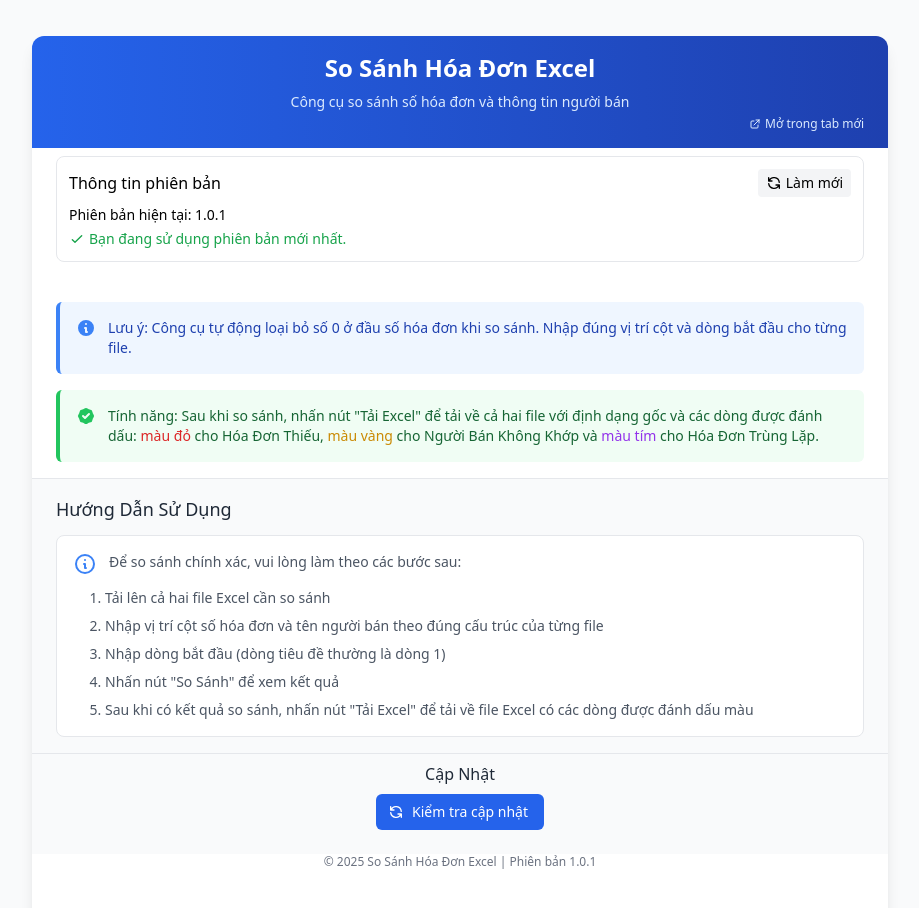
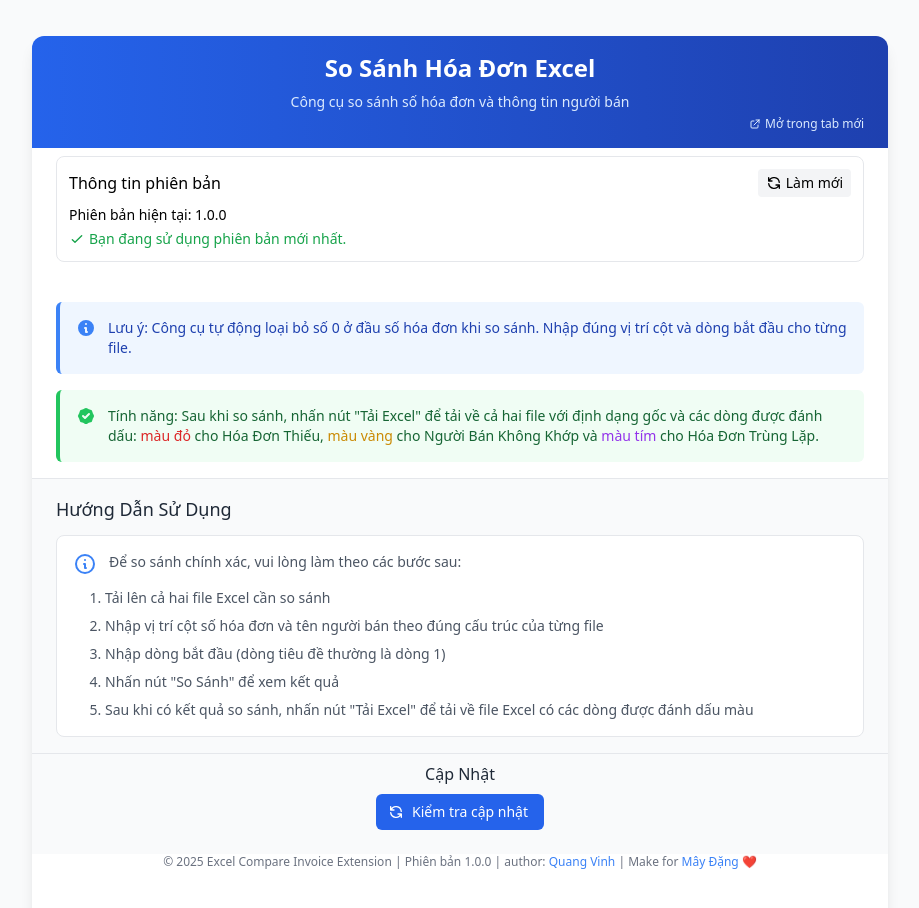
Before and after one commit to phamquangvinhfpt/invoice-compare-react-extension, a React app: page / in a window 1280 px wide. Shown: the top 908 px of the page, without its empty margins (180-1099 px from the left). Built offline with nearby package versions, Linux system fonts and the light colour scheme; no server answers.

Commit message:
release new version

```diff
--- a/package.json
+++ b/package.json
@@ -1,6 +1,6 @@
 {
   "name": "invoice-compare-react-extension",
-  "version": "1.0.1",
+  "version": "1.0.0",
   "description": "So sánh số hóa đơn và thông tin người bán giữa hai file Excel sử dụng React & TypeScript",
   "scripts": {
     "start": "webpack --watch --progress --config webpack.dev.js",
--- a/src/components/InfoSection.tsx
+++ b/src/components/InfoSection.tsx
@@ -87,7 +87,7 @@ const InfoSection: React.FC = () => {
       </div>
 
       <div className="text-center pb-4 text-xs text-gray-500">
-        © 2025 So Sánh Hóa Đơn Excel | Phiên bản {version}
+        © 2025 Excel Compare Invoice Extension | Phiên bản {version} | author: <a href="https://www.facebook.com/PhamQuangVinh2002" style={{ color: '#3b82f6', textDecoration: 'none' }} target="_blank" rel="noopener noreferrer">Quang Vinh</a> | Make for <a href="https://www.facebook.com/may18102002" style={{ color: '#3b82f6', textDecoration: 'none' }} target="_blank" rel="noopener noreferrer">Mây Đặng</a> ❤️
       </div>
     </>
   );
--- a/src/version.json
+++ b/src/version.json
@@ -1,5 +1,5 @@
 {
-  "version": "1.0.1",
-  "buildDate": "2025-05-18T20:29:36.441Z",
+  "version": "1.0.0",
+  "buildDate": "2025-05-18T20:49:03.432Z",
   "releaseNotes": "Cập nhật tính năng và sửa lỗi."
 }
```
Also changed, not shown: public/manifest.json, 2 other files (tests, documents, lock files or other folders).
